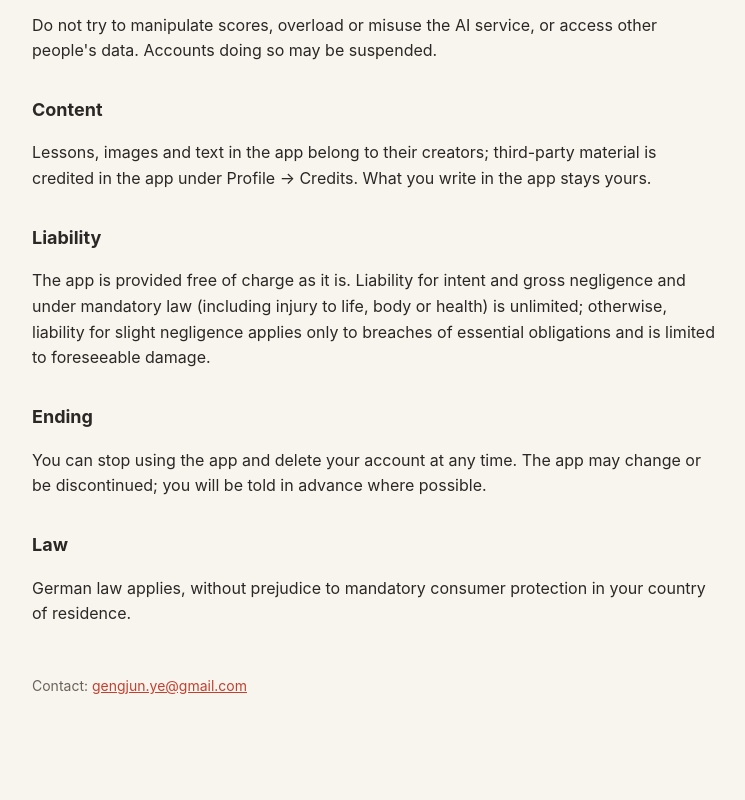
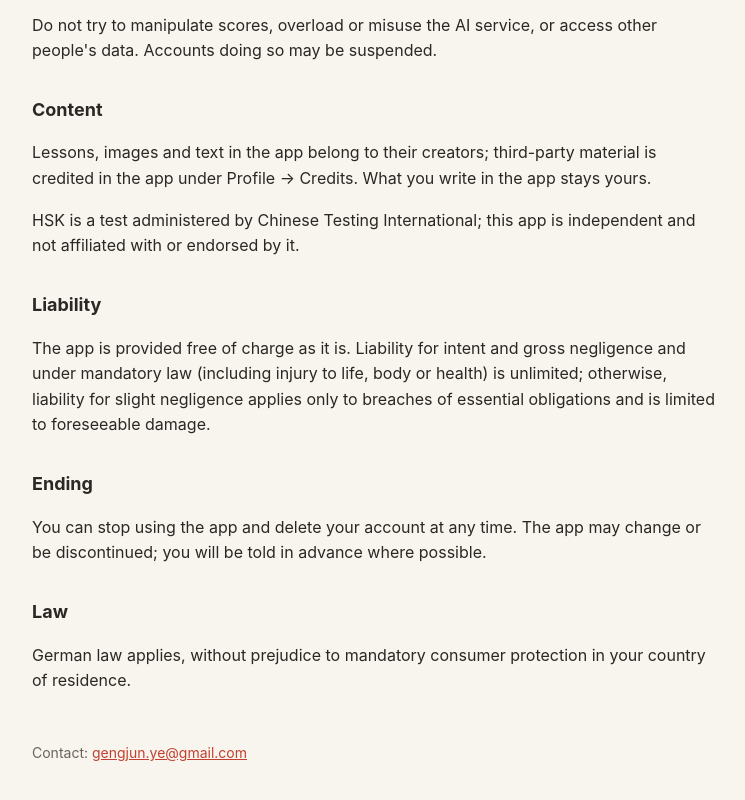
Before and after one commit to ygenga/chilema, a plain HTML site: page terms.html in a window 1280 px wide. Shown: the part 739-1539 px from the top of the page, without its empty margins (264-1009 px from the left). Before the commit the page ends 1514 px from the top, so only its background shows below. Drawn offline with Linux system fonts and the light colour scheme.

Commit message:
Terms: HSK non-affiliation
Co-Authored-By: Claude Opus 5.5 <noreply@anthropic.com>

```diff
--- a/terms.html
+++ b/terms.html
@@ -11,6 +11,7 @@
 <p>Do not try to manipulate scores, overload or misuse the AI service, or access other people's data. Accounts doing so may be suspended.</p>
 <h2>Content</h2>
 <p>Lessons, images and text in the app belong to their creators; third-party material is credited in the app under Profile → Credits. What you write in the app stays yours.</p>
+<p>HSK is a test administered by Chinese Testing International; this app is independent and not affiliated with or endorsed by it.</p>
 <h2>Liability</h2>
 <p>The app is provided free of charge as it is. Liability for intent and gross negligence and under mandatory law (including injury to life, body or health) is unlimited; otherwise, liability for slight negligence applies only to breaches of essential obligations and is limited to foreseeable damage.</p>
 <h2>Ending</h2>
```
